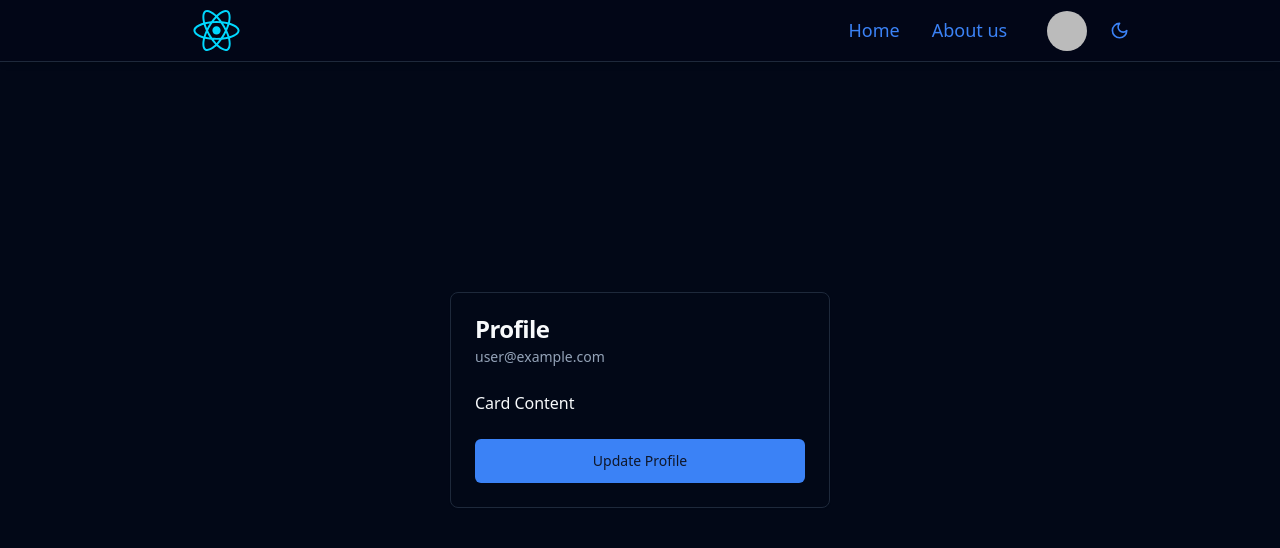
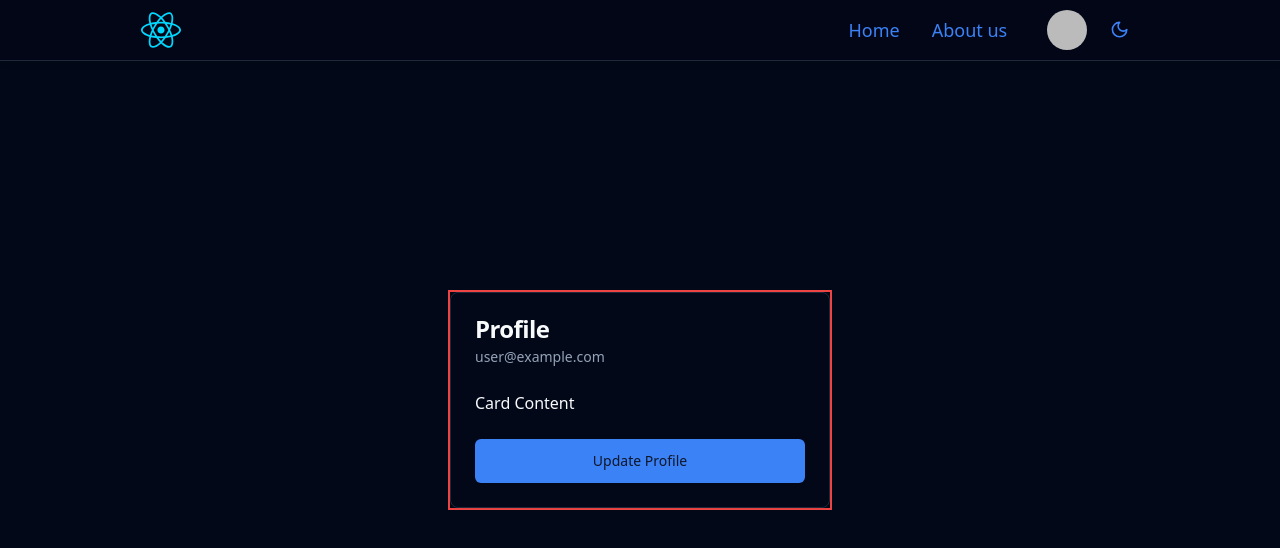
Before and after one commit to amjido-01/firebase_auth, a React (Vite) app: page /dashboard in a window 1280 px wide. Shown: the top 548 px of the page. Built offline with nearby package versions, Linux system fonts and the light colour scheme; no server answers; sample sign-in values are in the browser's storage.

Commit message:
first commit

```diff
--- a/src/components/ui/EditProfile.jsx
+++ b/src/components/ui/EditProfile.jsx
@@ -66,15 +66,21 @@ export const EditProfile = () => {
     setLoading(false);
   };
   return (
+    <div className="">
       <Dialog>
         <DialogTrigger asChild>
-        <Button size="lg" className="w-full">Update Profile</Button>
+          <Button size="lg" className="w-full">
+            Update Profile
+          </Button>
         </DialogTrigger>
-      <DialogContent className="sm:max-w-[425px]">
+        <div className="px-8 ">
+          <DialogContent className="w-[330px] sm:w-[400px] md:max-w-[425px] border-2 border-red-500">
             <DialogHeader>
               <DialogTitle>Edit profile</DialogTitle>
               <DialogDescription>
-            {"Make changes to your profile here. Click save when you're done."}
+                {
+                  "Make changes to your profile here. Click save when you're done."
+                }
               </DialogDescription>
               <DialogDescription>
                 {error && (
@@ -153,6 +159,8 @@ export const EditProfile = () => {
               </div>
             </DialogFooter>
           </DialogContent>
+        </div>
       </Dialog>
+    </div>
   );
 };
--- a/src/components/ui/Header.jsx
+++ b/src/components/ui/Header.jsx
@@ -54,20 +54,17 @@ export const Header = () => {
         active ? "blur-active" : ""
       }`}
     >
-      <div className="wrapper w-[80%] mx-auto flex items-center justify-between">
-        <div className="mobile-nav-container lg:justify-between md:justify-start flex gap-2 sm:gap-4 items-center">
+      <div className="wrapper w-[95%] md:w-[80%] mx-auto flex items-center justify-between">
+        <div className="mobile-nav-container gap-2 flex items-center">
           <div className="mobile-menu-icon lg:hidden" onClick={handleNavbar}>
             <RiMenu3Line className="text-[24px] menu-icon-svg lg:hidden lg:absolute" />
           </div>
 
-          <div className="flex justify-between">
+          <div className="">
             <div className="">
-              <NavLink
-                to="/"
-                className="site-title flex items-center text-[1.125rem] md:text-[24px] font-bold leading-normal poppins"
-              >
+              <NavLink to="/" className="site-title flex items-center">
                 <img
-                  className="w-[8rem] h-[2rem] md:w-[9.42544rem] md:h-[2.5625rem]"
+                  className="md:w-10 md:h-10"
                   src={logo}
                   alt="logo"
                 />
@@ -90,7 +87,7 @@ export const Header = () => {
             <div className="flex items-center gap-[6px] sm:gap-3">
               {currentUser ? (
                 <div>
-                 <ProfileButton />
+                  <ProfileButton />
                 </div>
               ) : (
                 <Button onClick={() => navigate("login")}>Log In </Button>
@@ -106,13 +103,13 @@ export const Header = () => {
         <ul
           ref={menuRef}
           className={`mobile-menu ${
-            active ? "w-[70%]" : "w-0"
-          } h-screen overflow-hidden transition-all duration-300 ease-in-out z-10 absolute top-0 left-0 bg-[#f1eeee] lg:hidden`}
+            active ? "w-[85%]" : "w-0"
+          } h-screen overflow-hidden transition-all duration-300 ease-in-out z-10 absolute top-0 left-0 bg-white dark:bg-[#020617] lg:hidden`}
         >
           {active && (
             <RiCloseCircleFill
               onClick={handleNavbar}
-              className="close mt-7 right-4 cursor-pointer font-medium text-[40px] leading-5 not-italic absolute"
+              className="close mt-7  right-4 cursor-pointer font-medium text-[40px] leading-5 not-italic absolute"
             />
           )}
           <ul className="p-4 mt-20 w-[80%] ml-8">
@@ -140,9 +137,6 @@ export const Header = () => {
             </li>
             {/* Add other links here */}
           </ul>
-          <div className="flex justify-end">
-            <Button>click</Button>
-          </div>
         </ul>
       </div>
     </section>
--- a/src/components/ui/Logout.jsx
+++ b/src/components/ui/Logout.jsx
@@ -46,6 +46,7 @@ export const Logout = () => {
           <DropdownMenuSeparator />
           <DropdownMenuItem>
             {/* <span>Log out of all accounts</span> */}
+            {/* editprofile that drigger the dialog */}
             <EditProfile />
           </DropdownMenuItem>
         </DropdownMenuSubContent>
--- a/src/pages/Dashboard.jsx
+++ b/src/pages/Dashboard.jsx
@@ -15,9 +15,9 @@ const Dashboard = () => {
   console.log(currentUser);
 
   return (
-    <div className="h-screen flex items-center justify-center">
-      <div>
-        <Card className="w-[380px]">
+    <div className="min-h-screen mx-auto px-8 flex items-center justify-center">
+        <div className="px- border-2 border-red-500">
+          <Card className="w-[330px] md:w-[380px]">
             <CardHeader>
               <CardTitle>Profile</CardTitle>
               <CardDescription>
@@ -33,7 +33,6 @@ const Dashboard = () => {
               </div>
             </CardFooter>
           </Card>
-
         </div>
       </div>
   );
--- a/src/pages/Login.jsx
+++ b/src/pages/Login.jsx
@@ -71,7 +71,7 @@ const Login = () => {
   });
 
   return (
-    <div className="min-h-screen flex pt-[4.2rem] items-center justify-center">
+    <div className="min-h-screen px-8 flex pt-[4.2rem] items-center justify-center">
       <div className="border-[1px] p-8 rounded-lg shadow-lg w-full max-w-md">
         <h2 className="text-2xl font-semibold text-primary mb-4">Login</h2>
 
--- a/src/pages/SignUp.jsx
+++ b/src/pages/SignUp.jsx
@@ -83,7 +83,7 @@ const SignUp = () => {
     onSubmit: handleFormSubmit,
   });
   return (
-    <div className="min-h-screen flex items-center pt-[4.2rem] justify-center">
+    <div className="min-h-screen flex items-center px-8 pt-[4.2rem] justify-center">
       <div className="p-8 rounded-lg border-[1px]  shadow-lg w-full max-w-md">
         <h2 className="text-2xl font-semibold text-primary mb-4">Sign Up</h2>
         {error && (
```
Lines whose indentation alone changed are shown as unchanged.
